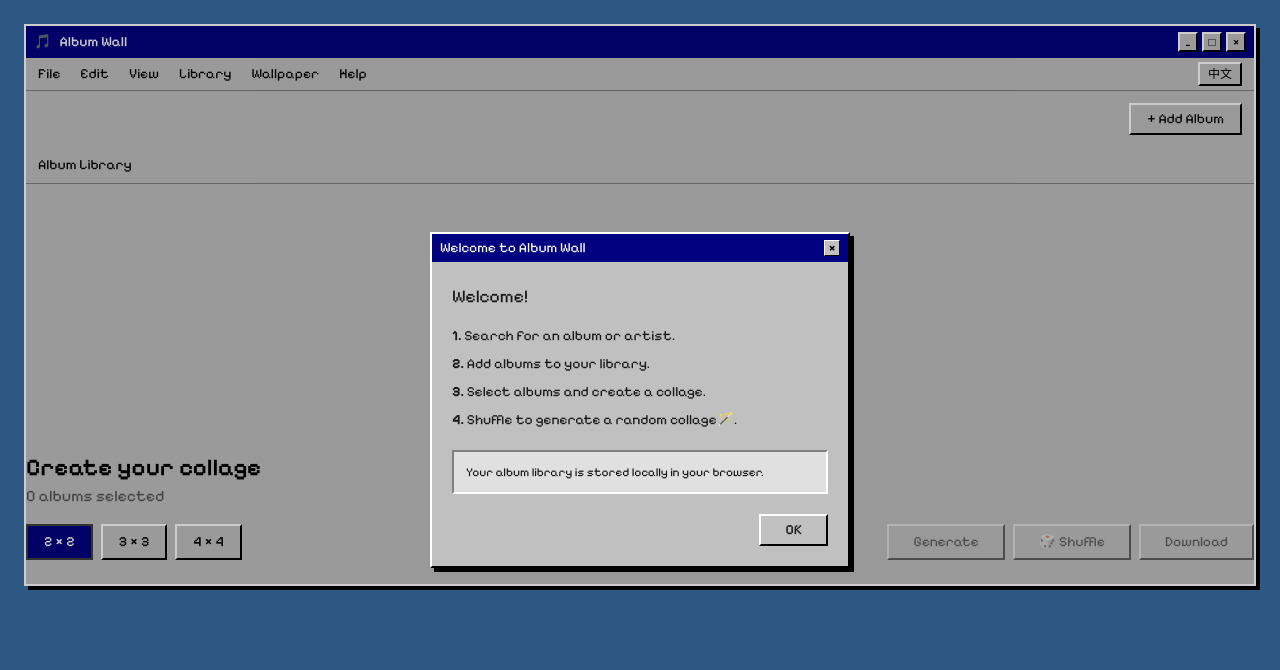
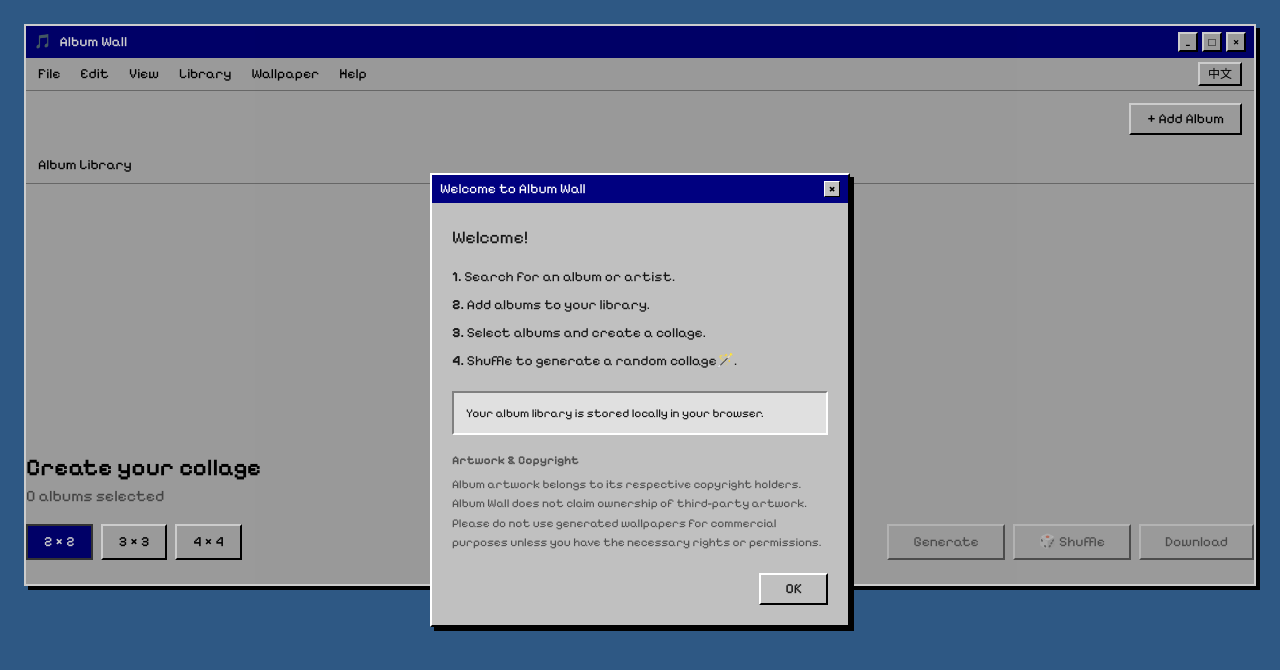
Before and after one commit to MerisLi/Album-Collage-Generator, a Next.js app: page / in a window 1280 px wide. Shown: the top 670 px of the page. Built offline with nearby package versions, Linux system fonts and the light colour scheme.

Commit message:
add artwork copyright notice

```diff
--- a/app/page.tsx
+++ b/app/page.tsx
@@ -37,6 +37,9 @@ step3: "Select albums and create a collage.",
 step4: "Shuffle to generate a random collage🪄.",
 localStorageInfo:
   "Your album library is stored locally in your browser.",
+artworkCopyrightTitle: "Artwork & Copyright",
+artworkCopyright:
+  "Album artwork belongs to its respective copyright holders. Album Wall does not claim ownership of third-party artwork. Please do not use generated wallpapers for commercial purposes unless you have the necessary rights or permissions.",
 
 // Search
 addAnAlbum: "Add an Album",
@@ -120,6 +123,9 @@ step3: "选择专辑并创建专辑拼图。",
 step4: "点击随机按钮生成随机拼贴🪄。",
 localStorageInfo:
   "已添加到收藏库的专辑会保存在浏览器本地。",
+artworkCopyrightTitle: "图片与版权",
+artworkCopyright:
+  "专辑封面图片版权归其相应的版权所有者所有。本网站不拥有第三方图片的版权。除非您获取了必要的权利或授权，否则请勿将生成的壁纸用于商业用途。",
 
 // Search
 addAnAlbum: "添加专辑",
@@ -1031,6 +1037,16 @@ return (
           <div className="mt-5 border-2 border-[#808080] border-b-white border-r-white bg-[#e0e0e0] p-3 text-xs">
             {t.localStorageInfo}
           </div>
+
+          <div className="mt-4 text-xs leading-relaxed text-neutral-600">
+          <p className="font-bold">
+            {t.artworkCopyrightTitle}
+          </p>
+
+          <p className="mt-1">
+            {t.artworkCopyright}
+          </p>
+        </div>
 
           <div className="mt-5 flex justify-end">
 
```
